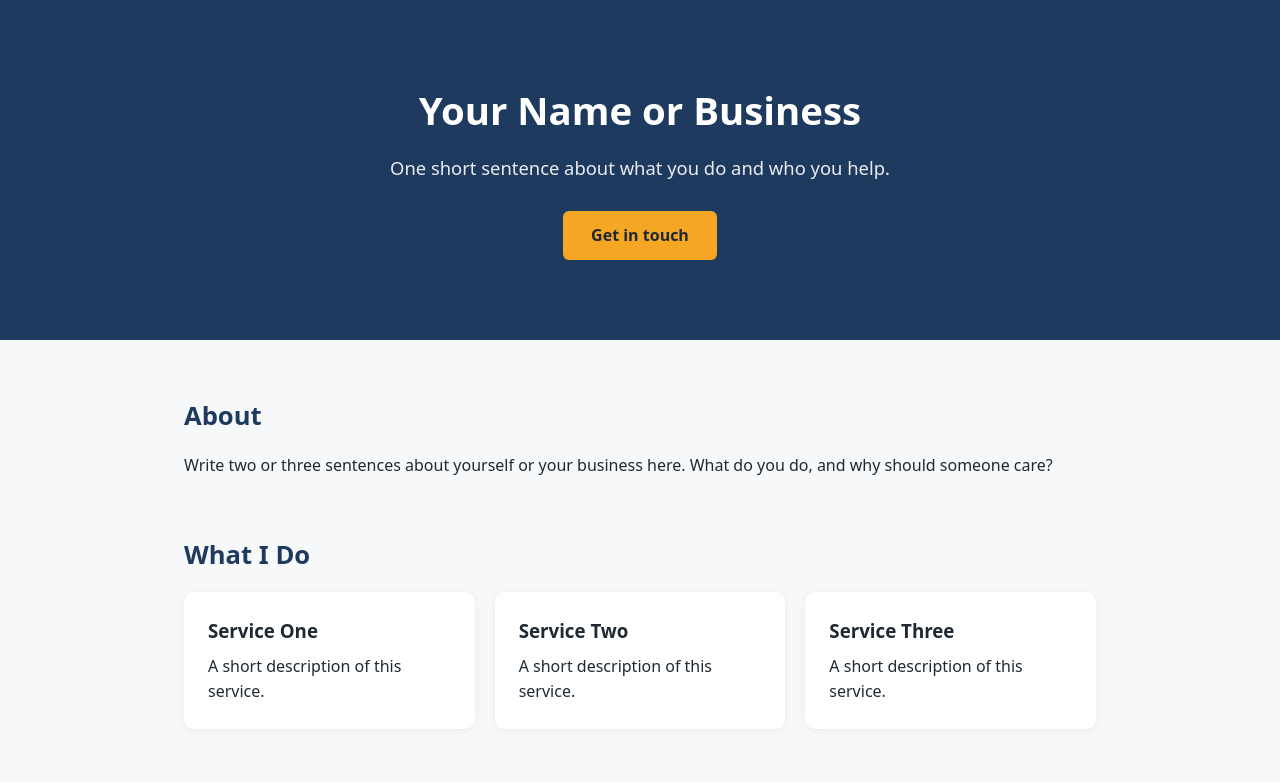
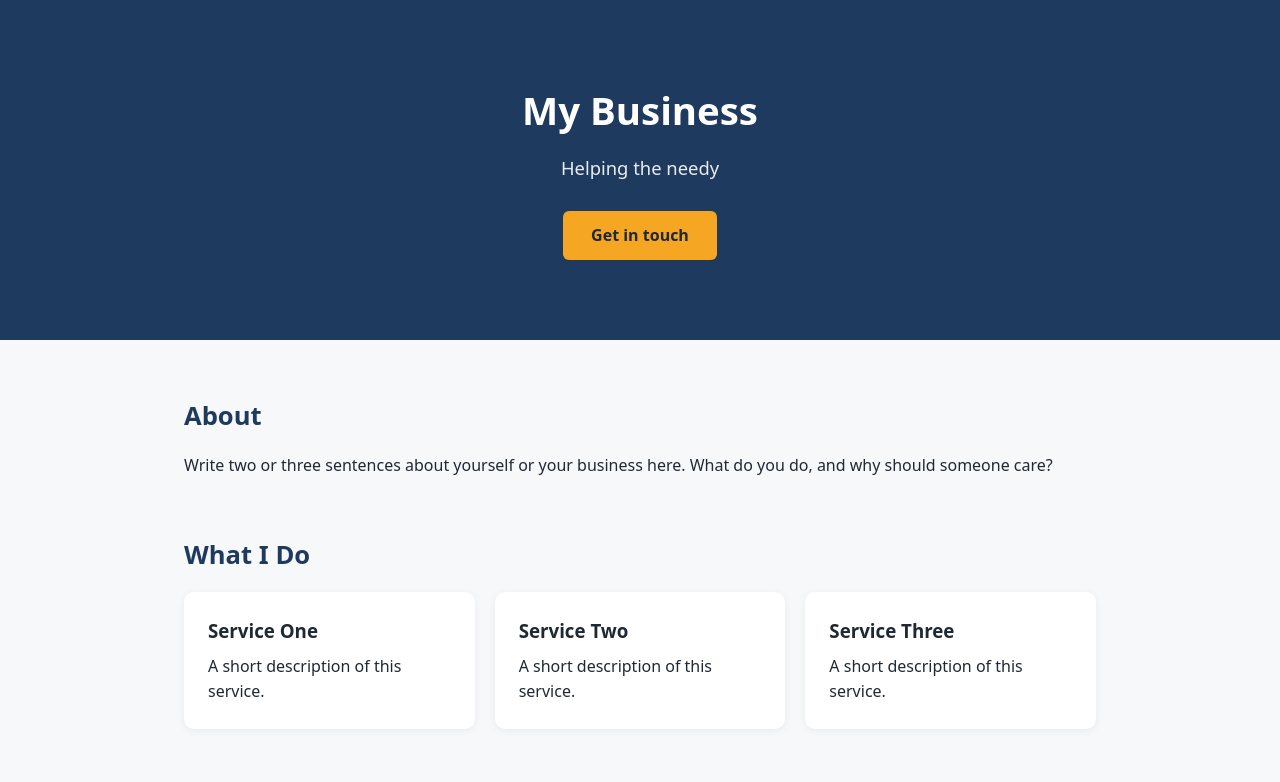
Before and after one commit to Indhu-wq/indhu-wq.github.io, a plain HTML site: page index.html in a window 1280 px wide. Shown: the top 782 px of the page. Drawn offline with Linux system fonts and the light colour scheme.

Commit message:
Update index.html

```diff
--- a/index.html
+++ b/index.html
@@ -48,8 +48,8 @@
 
   <!-- TOP BANNER: change the name and tagline below -->
   <header>
-    <h1>Your Name or Business</h1>
-    <p>One short sentence about what you do and who you help.</p>
+    <h1>My Business</h1>
+    <p>Helping the needy</p>
     <a class="btn" href="#contact">Get in touch</a>
   </header>
 
```
